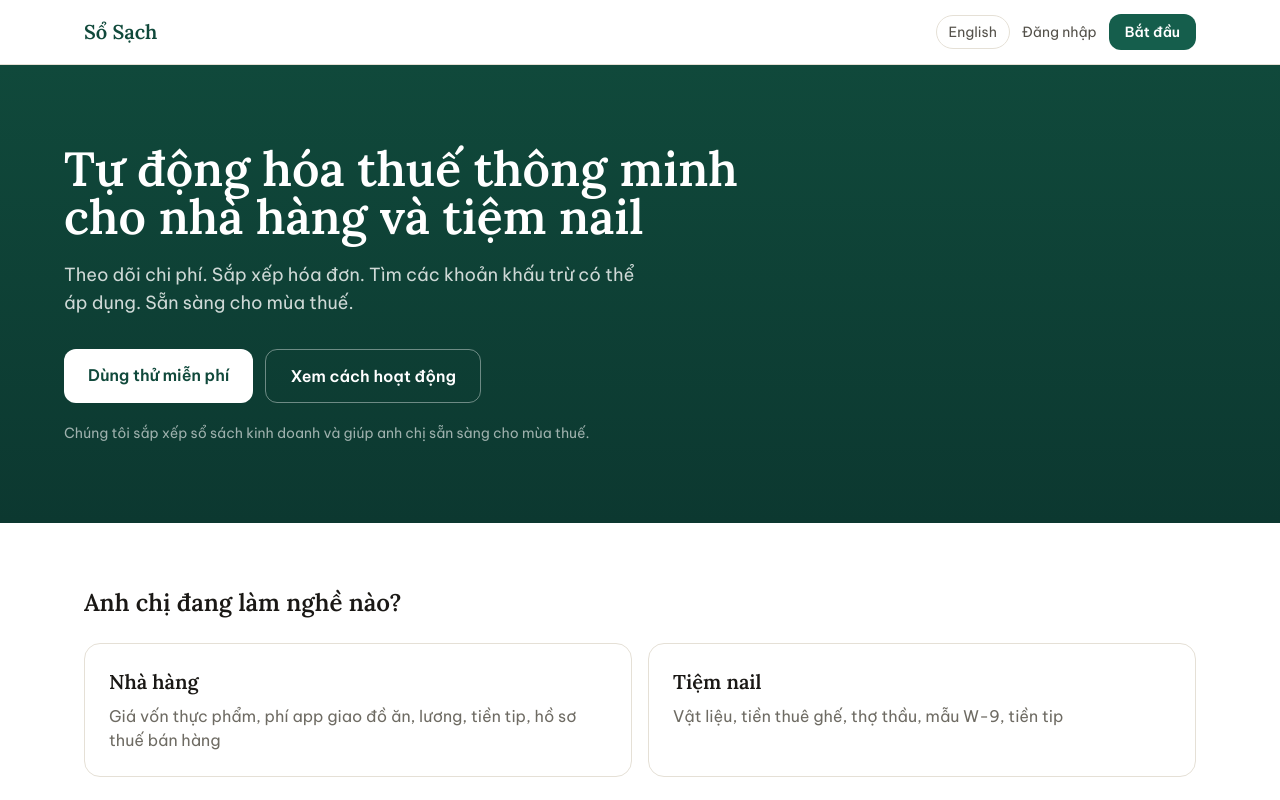
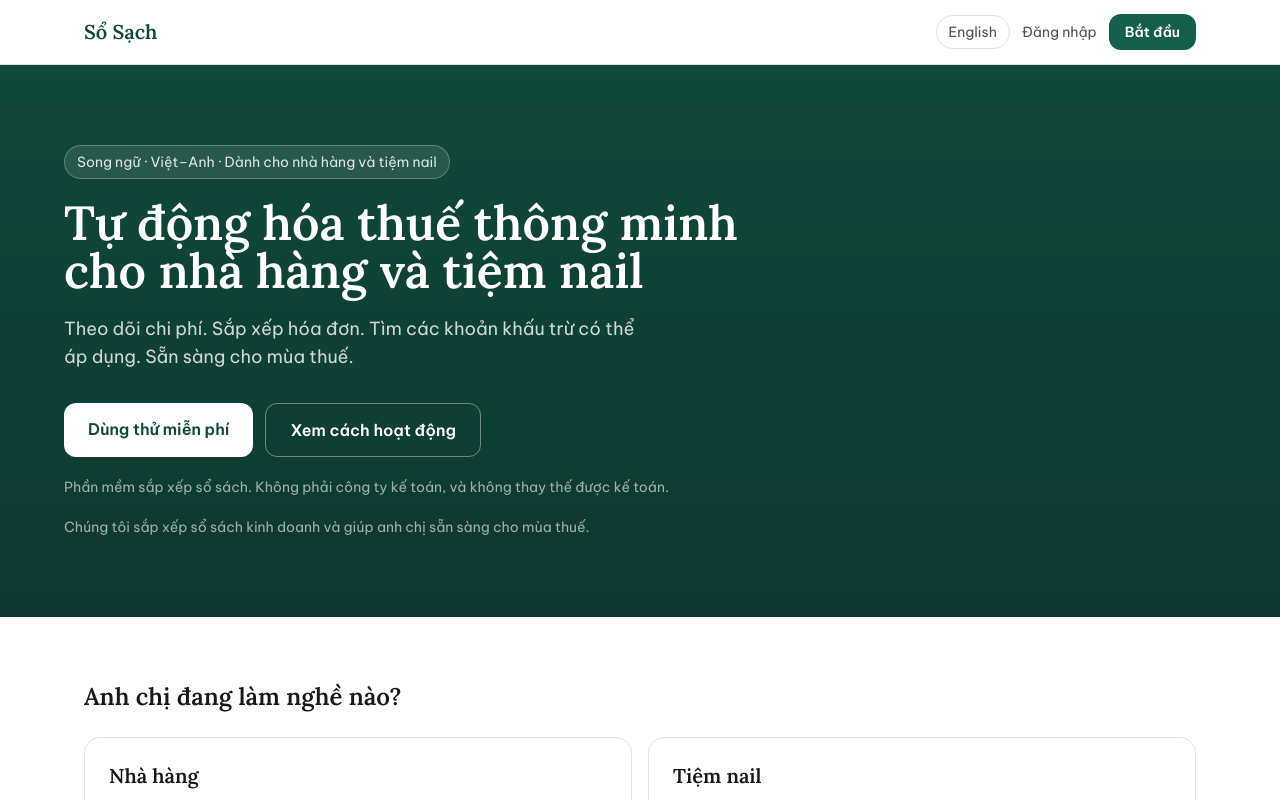
Before and after one commit to gocreditvivo/vntax.ai, a React (Vite) app: page / in a window 1280 px wide. Shown: the top 800 px of the page. Built offline with nearby package versions, Linux system fonts and the light colour scheme.

Commit message:
Replace unsupported trust signal with product boundary

```diff
--- a/src/features/marketing/screens.tsx
+++ b/src/features/marketing/screens.tsx
@@ -14,6 +14,9 @@ export function Home() {
       {/* hero */}
       <section className="bg-gradient-to-b from-jade-800 to-jade-900 px-5 py-20 text-white">
         <div className="mx-auto max-w-6xl">
+          <p className="mb-5 inline-flex rounded-full border border-white/25 bg-white/10 px-3 py-1.5 text-sm text-white/85">
+            {t.marketing.trustBadge}
+          </p>
           <h1 className="max-w-3xl font-display text-4xl font-semibold leading-tight sm:text-5xl">
             {t.marketing.heroTitle}
           </h1>
@@ -32,6 +35,9 @@ export function Home() {
               {t.marketing.ctaSecondary}
             </Link>
           </div>
+          <p className="mt-5 max-w-2xl text-sm text-white/60">
+            {t.marketing.productBoundary}
+          </p>
           <p className="mt-5 text-sm text-white/60">{t.legal.promise}</p>
         </div>
       </section>
```
